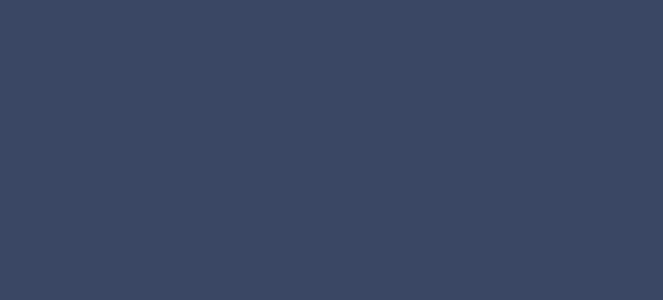
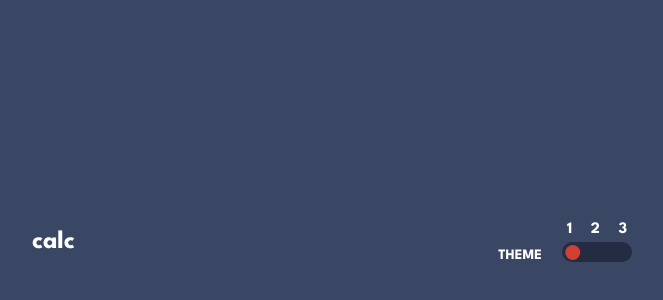
Before and after one commit to developer-luizcarlos/calculator-app, a Next.js app: page / in a window 1280 px wide. Shown: the part 158-458 px from the top of the page, without its empty margins (308-971 px from the left). Built offline with nearby package versions, Linux system fonts and the light colour scheme.

Commit message:
feat: create calculator header

```diff
--- a/src/app/globals.css
+++ b/src/app/globals.css
@@ -12,7 +12,6 @@ html {
   width: 100vw;
 }
 
-
 .calculator {
   background-color: var(--main-background);
   display: flex;
@@ -21,3 +20,31 @@ html {
   height: 100vh;
   width: 100vw;
 }
+
+.calculator__body {
+  width: 70vw;
+  min-width: 450px;
+  max-width: 600px;
+}
+
+.calculator__header {
+  display: flex;
+  align-items: center;
+  justify-content: space-between;
+}
+
+.toggle-theme-container {
+  display: flex;
+  align-items: flex-end;
+  gap: 20px;
+}
+
+.title-sm {
+  color: var(--generic-color);
+  font-size: 0.90rem;
+}
+
+.title--md {
+  color: var(--generic-color);
+  font-size: 1.6rem;
+}
--- a/src/app/page.tsx
+++ b/src/app/page.tsx
@@ -4,12 +4,26 @@ import { ThemeContext } from "@/context/ThemeProvider";
 import { ThemeContextType } from "@/types/Theme";
 import { useContext } from "react";
 
+import Toggle from "@/components/Toggle/Toggle";
+
 const Home: React.FC = () => {
   const { theme } = useContext<ThemeContextType | null>(ThemeContext)!;
 
   const themeClassName = `theme-${theme}`;
 
-  return <div className={`calculator ${themeClassName}`}></div>;
+  return (
+    <div className={`calculator ${themeClassName}`}>
+      <div className="calculator__body">
+        <header className="calculator__header">
+          <h3 className="title--md">calc</h3>
+          <div className="toggle-theme-container">
+            <h4 className="title-sm">THEME</h4>
+            <Toggle />
+          </div>
+        </header>
+      </div>
+    </div>
+  );
 };
 
 export default Home;
```
